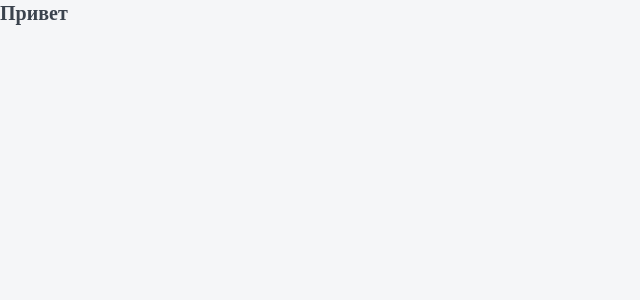
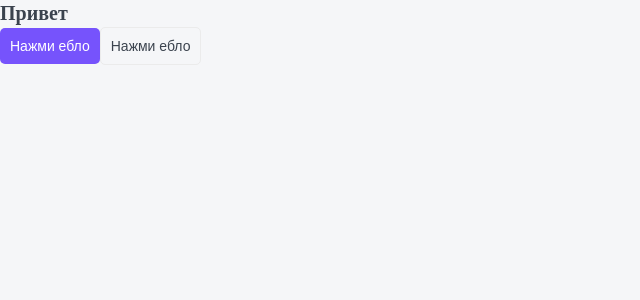
Before and after one commit to Aquariids/top-app, a Next.js app: page / in a window 1280 px wide. Shown: the top 300 px of the page, without its empty margins (0-640 px from the left). Built offline with nearby package versions, Linux system fonts and the light colour scheme.

Commit message:
create component Button

```diff
--- /dev/null
+++ b/components/Button/Button.module.css
@@ -0,0 +1,32 @@
+.button {
+    display: inline-block;
+
+    box-sizing: border-box;
+    padding: 10px;
+    cursor: pointer;
+    border: none;
+    border-radius: 5px;
+    font-size: 14px;
+    text-align: center;
+    transition: all .3s;
+}
+
+.primary {
+    color: var(--white);
+    background-color: var(--primary);
+}
+
+
+.primary:hover {
+    background-color: var(--primary-hover);
+}
+.ghost {
+    color: var(--black);
+    background: none;
+    border: 1px solid var(--gray-light);
+}
+
+.ghost:hover {
+    color: var(--white);
+    background-color: var(--primary);
+}
--- /dev/null
+++ b/components/Button/Button.props.ts
@@ -0,0 +1,6 @@
+import { ReactNode } from "react";
+
+export interface ButtonProps {
+    children: ReactNode;
+    appearance: 'primary' | 'ghost';
+}
--- /dev/null
+++ b/components/Button/Button.tsx
@@ -0,0 +1,20 @@
+import styles from "./Button.module.css";
+import cn from "classnames";
+import { ButtonProps } from "./Button.props";
+
+const { button, primary, ghost } = styles;
+
+ const Button = ({ appearance, children }: ButtonProps): JSX.Element => {
+  return (
+    <button
+      className={cn(button, {
+        [primary]: appearance == "primary",
+        [ghost]: appearance == "ghost",
+      })}
+    >
+      {children}
+    </button>
+  );
+};
+
+export default Button;
--- a/components/Htag/Htag.tsx
+++ b/components/Htag/Htag.tsx
@@ -1,4 +1,3 @@
-import * as React from "react";
 import styles from './Htag.module.css';
 import { HtagProps } from "./Htag.props";
 
--- a/components/index.ts
+++ b/components/index.ts
@@ -1,2 +1,4 @@
 import Htag from './Htag/Htag';
-export {Htag};
+import Button from './Button/Button';
+
+export {Htag,Button};
--- a/pages/index.tsx
+++ b/pages/index.tsx
@@ -1,9 +1,12 @@
 import React from "react";
-import {Htag} from "../components";
+import {Htag,Button} from "../components";
 export default function Home():JSX.Element {
   return (
     <>
       <Htag tag="h3">Привет</Htag>
+      <Button appearance="primary">Нажми ебло</Button>
+      <Button appearance="ghost">Нажми ебло</Button>
+
     </>
   );
 }
--- a/styles/globals.css
+++ b/styles/globals.css
@@ -18,11 +18,12 @@ a {
 
 :root {
 	--black: #3B434E;
+	--gray-light:#EBEBEB;
 	--white: #fff;
 	--primary:#7653FC;
+	--primary-hover:#5135c1;
 	--red: #FC836D;
 	--green:#1DC37E;
 	--green-light: #C8F8E4;
-
 	--font-family: "Noto Sans", sans-serif;
 }
```
